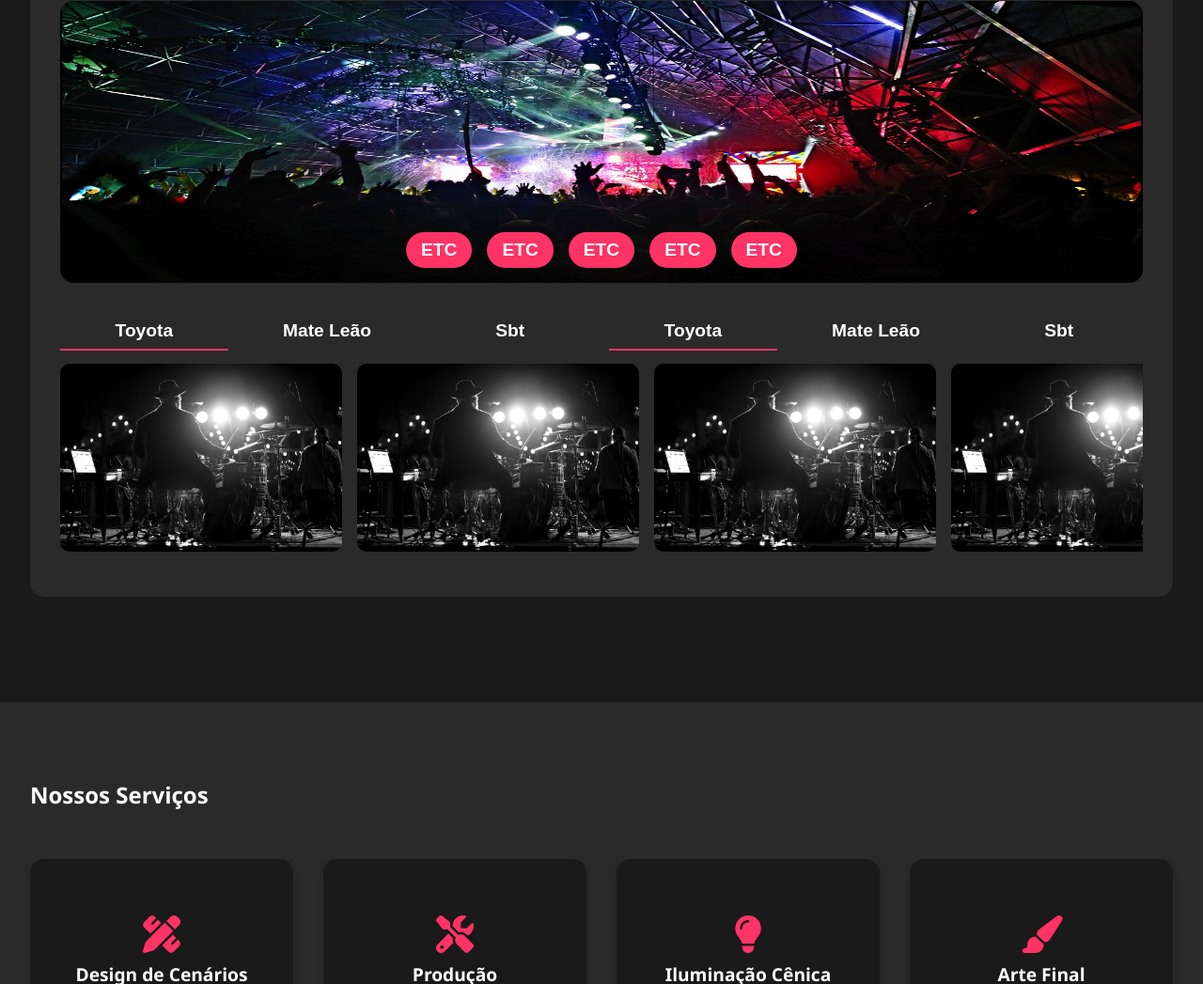
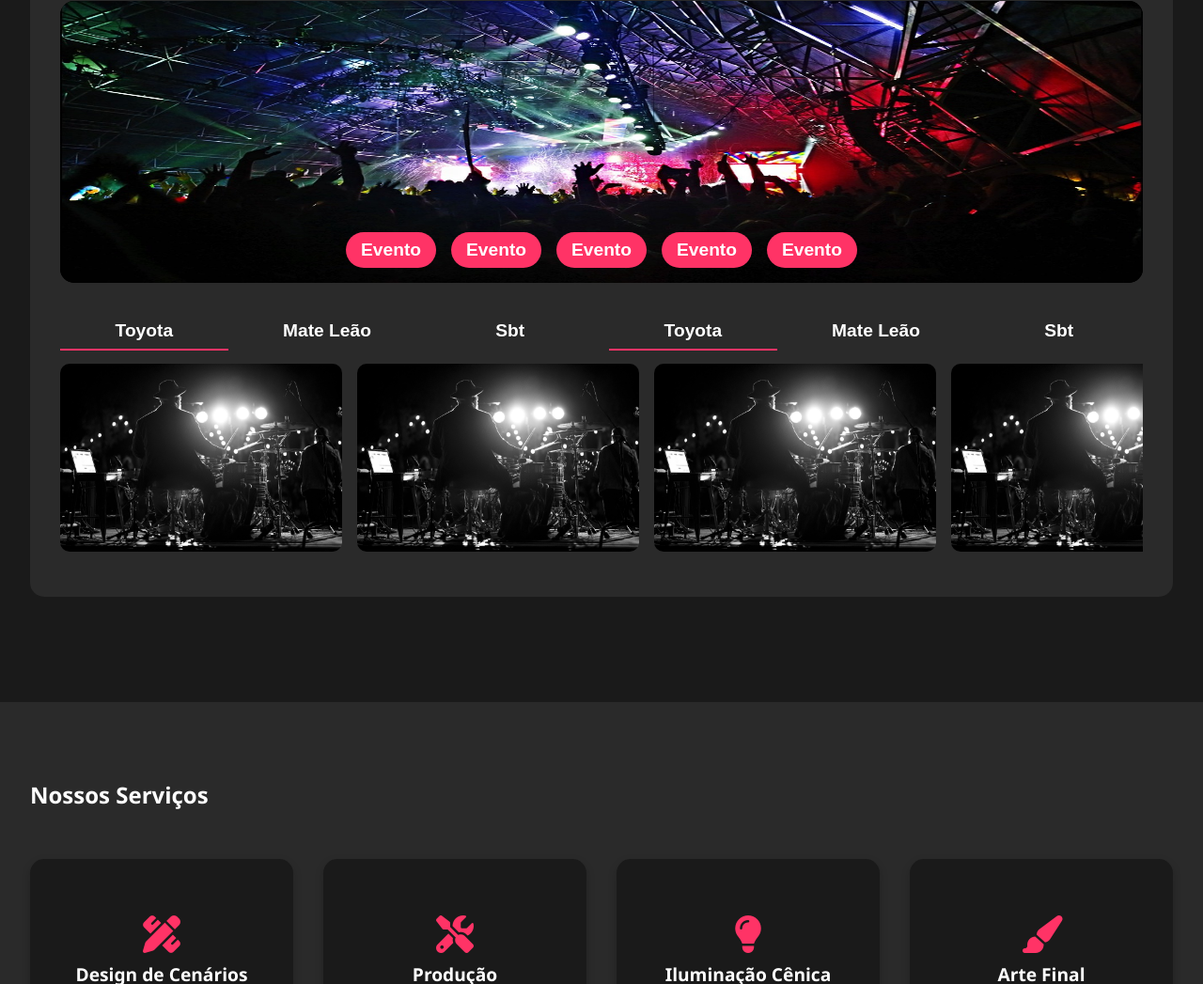
Before and after one commit to HugoFerreira84/RW, a plain HTML site: page index.html in a window 1280 px wide. Shown: the part 997-2044 px from the top of the page at 94% size. Drawn offline with nearby package versions, Linux system fonts and the light colour scheme.

Commit message:
Update index.html

```diff
--- a/index.html
+++ b/index.html
@@ -55,11 +55,11 @@
           <canvas id="projectCanvas"></canvas>
           <div class="scene-overlay">
             <div class="scene-controls">
-              <button class="scene-btn" id="scene-btn1" data-view="front">ETC</button>
-              <button class="scene-btn" id="scene-btn2" data-view="top">ETC</button>
-              <button class="scene-btn" id="scene-btn3" data-view="side">ETC</button>
-              <button class="scene-btn" id="scene-btn2" data-view="top">ETC</button>
-              <button class="scene-btn" id="scene-btn3" data-view="side">ETC</button>
+              <button class="scene-btn" id="scene-btn1" data-view="front">Evento</button>
+              <button class="scene-btn" id="scene-btn2" data-view="top">Evento</button>
+              <button class="scene-btn" id="scene-btn3" data-view="side">Evento</button>
+              <button class="scene-btn" id="scene-btn2" data-view="top">Evento</button>
+              <button class="scene-btn" id="scene-btn3" data-view="side">Evento</button>
             </div>
           </div>
         </div>
```
